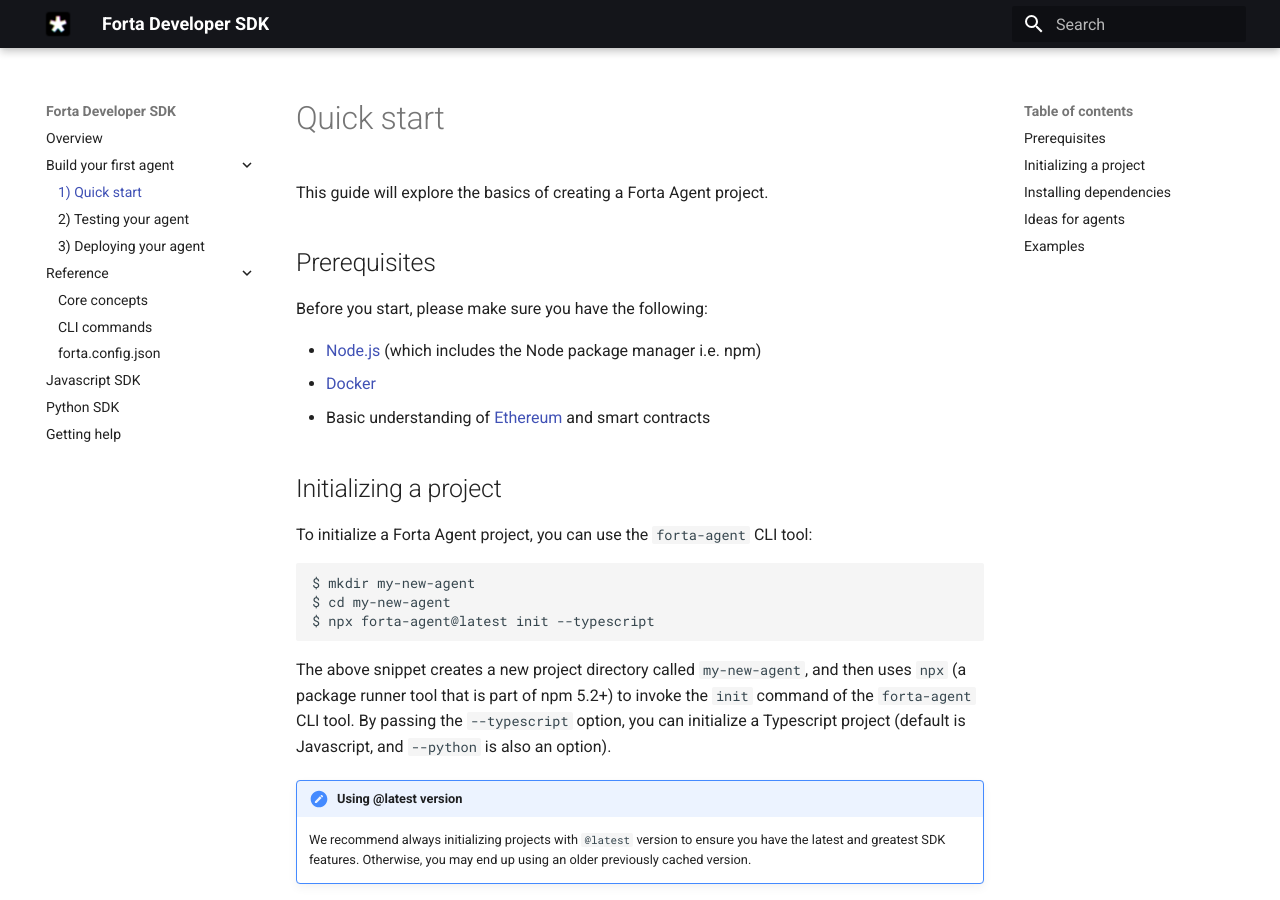
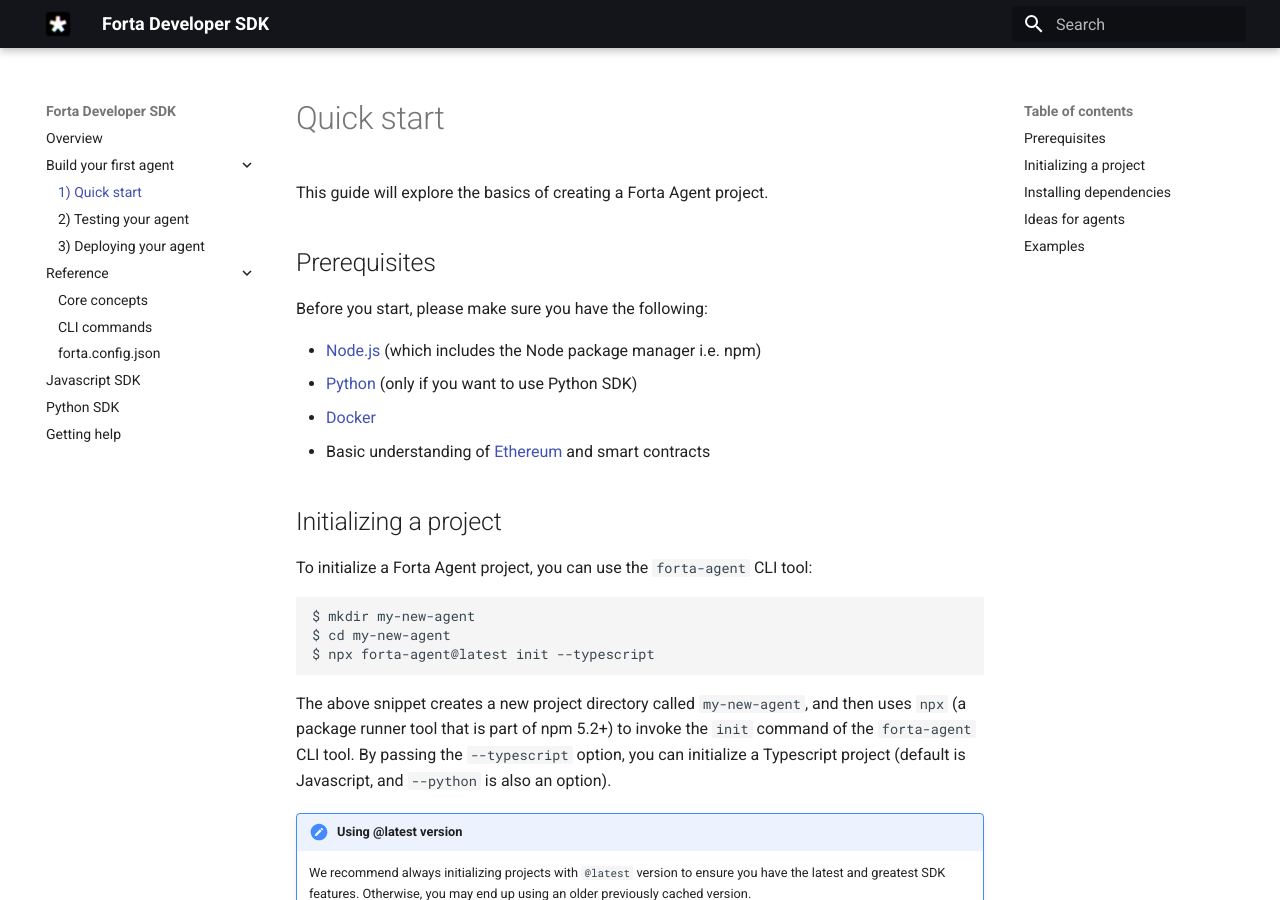
Before and after one commit to forta-network/docs, an MkDocs documentation site: the page built from docs/quickstart.md, in a window 1280 px wide and 900 px high. Built offline with MkDocs 1.6.1 and Material for MkDocs 9.7.7, drawn with Linux system fonts in a browser that asks for light colours.

Commit message:
add python prerequisite

```diff
--- a/docs/quickstart.md
+++ b/docs/quickstart.md
@@ -7,6 +7,7 @@
 Before you start, please make sure you have the following:
 
 - [Node.js](https://nodejs.org/) (which includes the Node package manager i.e. npm)
+- [Python](https://www.python.org/) (only if you want to use Python SDK)
 - [Docker](https://www.docker.com/get-started)
 - Basic understanding of [Ethereum](https://ethereum.org/) and smart contracts
 
```
